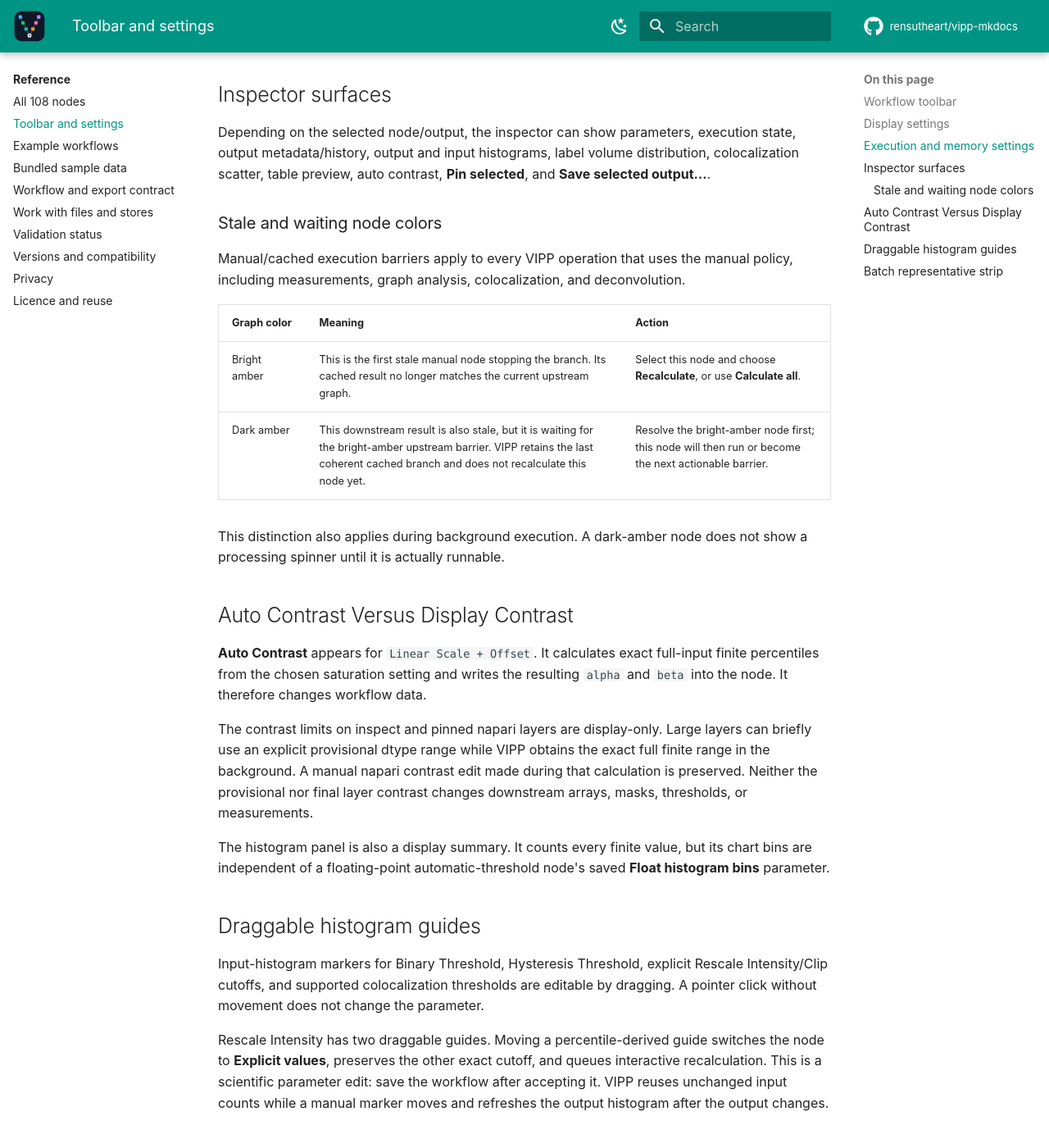
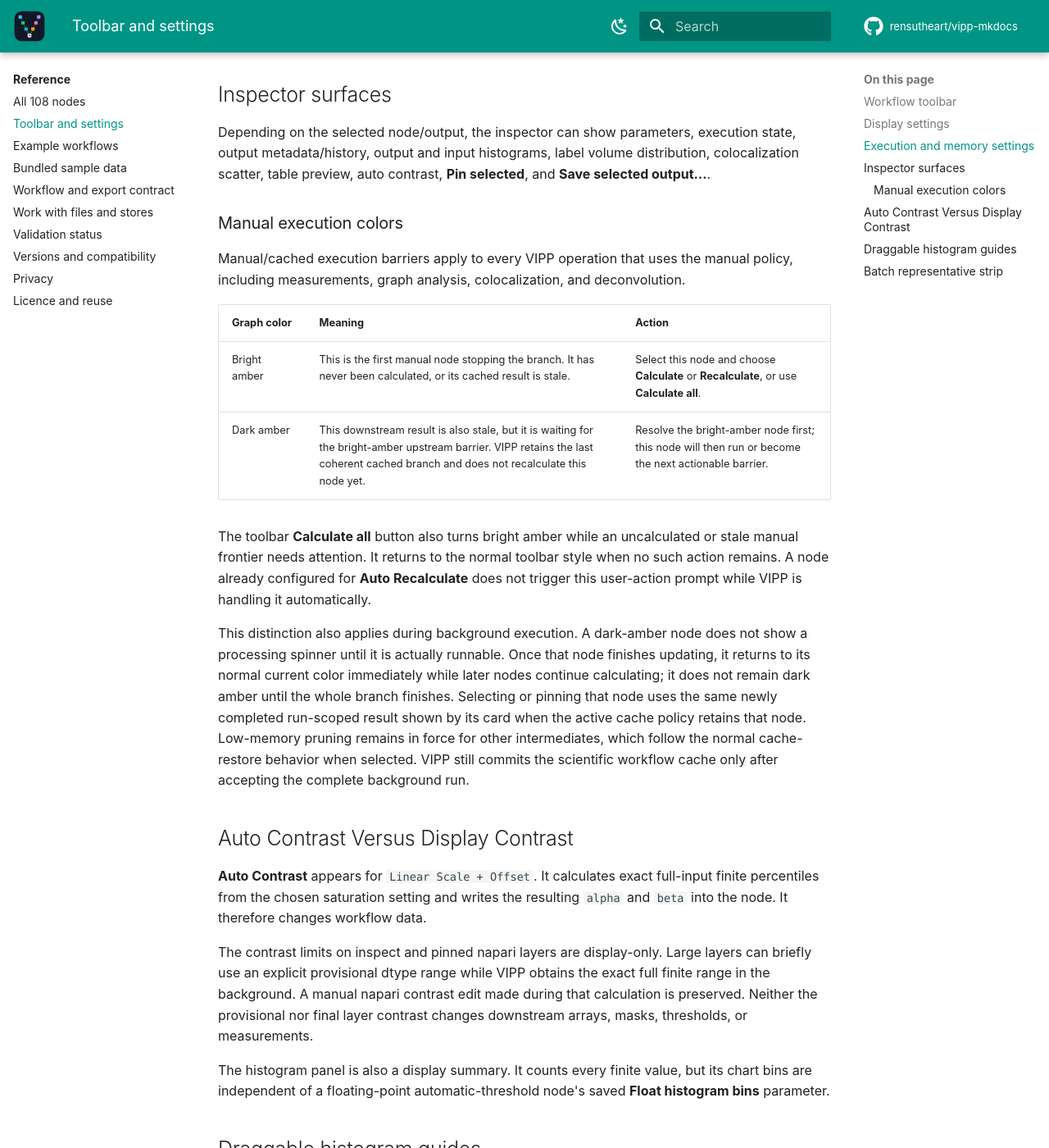
Before and after one commit to rensutheart/vipp-mkdocs, an MkDocs documentation site: the page built from docs/reference/interface.md, in a window 1280 px wide and 1400 px high, scrolled down 2449 px. Shown: the whole window at 82% size. Built offline with MkDocs 1.6.1 and Material for MkDocs 9.7.7, drawn with Linux system fonts in a browser that asks for light colours; plug-ins that fetch from the network failed and are left out; comment, search, counter and statistics services are not loaded; the version menu is left out.

Commit message:
Clarify pipeline execution feedback

```diff
--- a/docs/reference/interface.md
+++ b/docs/reference/interface.md
@@ -65,7 +65,7 @@ execution state, output metadata/history, output and input histograms, label
 volume distribution, colocalization scatter, table preview, auto contrast,
 **Pin selected**, and **Save selected output…**.
 
-### Stale and waiting node colors
+### Manual execution colors
 
 Manual/cached execution barriers apply to every VIPP operation that uses the
 manual policy, including measurements, graph analysis, colocalization, and
@@ -73,11 +73,25 @@ deconvolution.
 
 | Graph color | Meaning | Action |
 | --- | --- | --- |
-| Bright amber | This is the first stale manual node stopping the branch. Its cached result no longer matches the current upstream graph. | Select this node and choose **Recalculate**, or use **Calculate all**. |
+| Bright amber | This is the first manual node stopping the branch. It has never been calculated, or its cached result is stale. | Select this node and choose **Calculate** or **Recalculate**, or use **Calculate all**. |
 | Dark amber | This downstream result is also stale, but it is waiting for the bright-amber upstream barrier. VIPP retains the last coherent cached branch and does not recalculate this node yet. | Resolve the bright-amber node first; this node will then run or become the next actionable barrier. |
 
+The toolbar **Calculate all** button also turns bright amber while an
+uncalculated or stale manual frontier needs attention. It returns to the normal
+toolbar style when no such action remains. A node already configured for
+**Auto Recalculate** does not trigger this user-action prompt while VIPP is
+handling it automatically.
+
 This distinction also applies during background execution. A dark-amber node
-does not show a processing spinner until it is actually runnable.
+does not show a processing spinner until it is actually runnable. Once that
+node finishes updating, it returns to its normal current color immediately
+while later nodes continue calculating; it does not remain dark amber until the
+whole branch finishes. Selecting or pinning that node uses the same newly
+completed run-scoped result shown by its card when the active cache policy
+retains that node. Low-memory pruning remains in force for other intermediates,
+which follow the normal cache-restore behavior when selected. VIPP still
+commits the scientific workflow cache only after accepting the complete
+background run.
 
 ## Auto Contrast Versus Display Contrast
 
```
